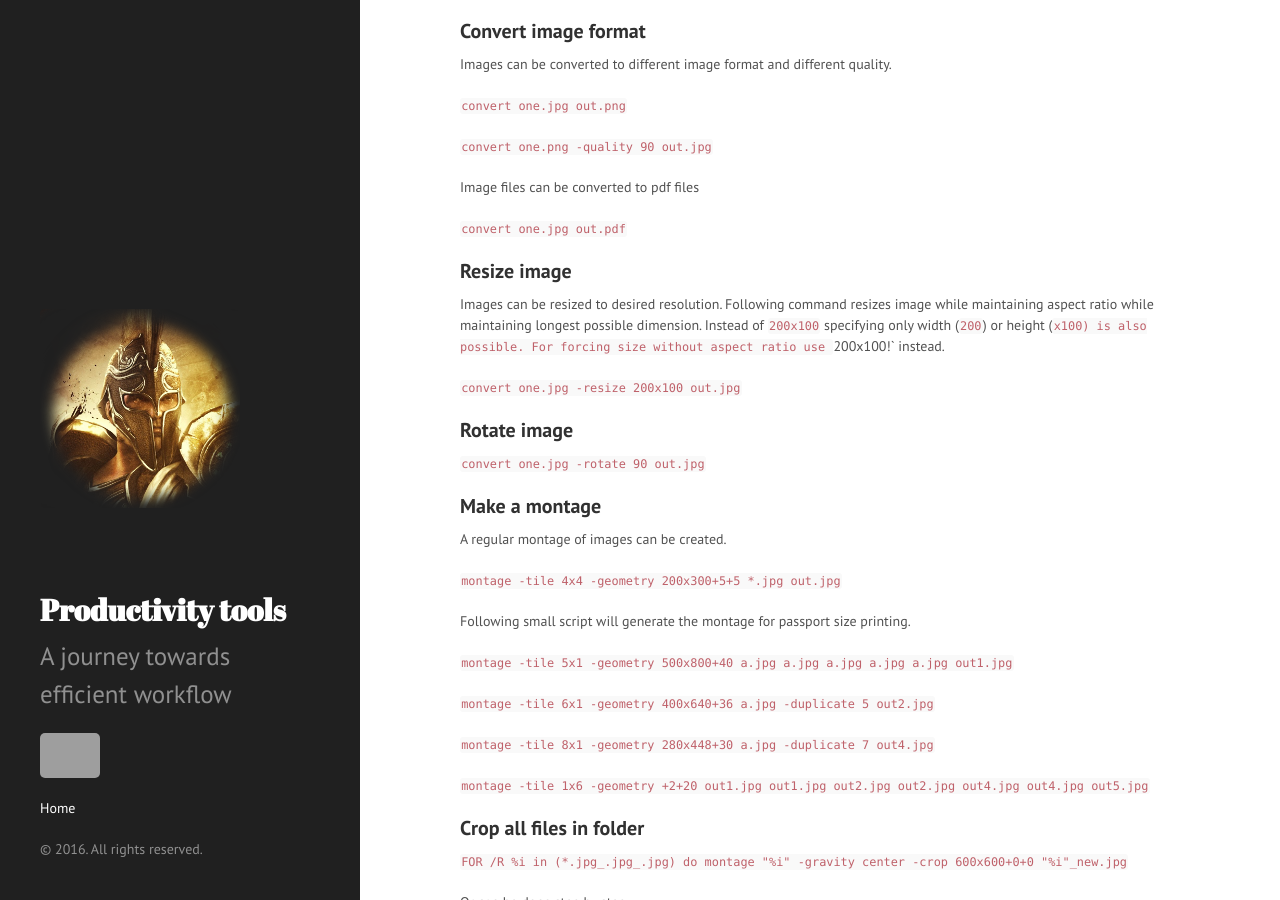
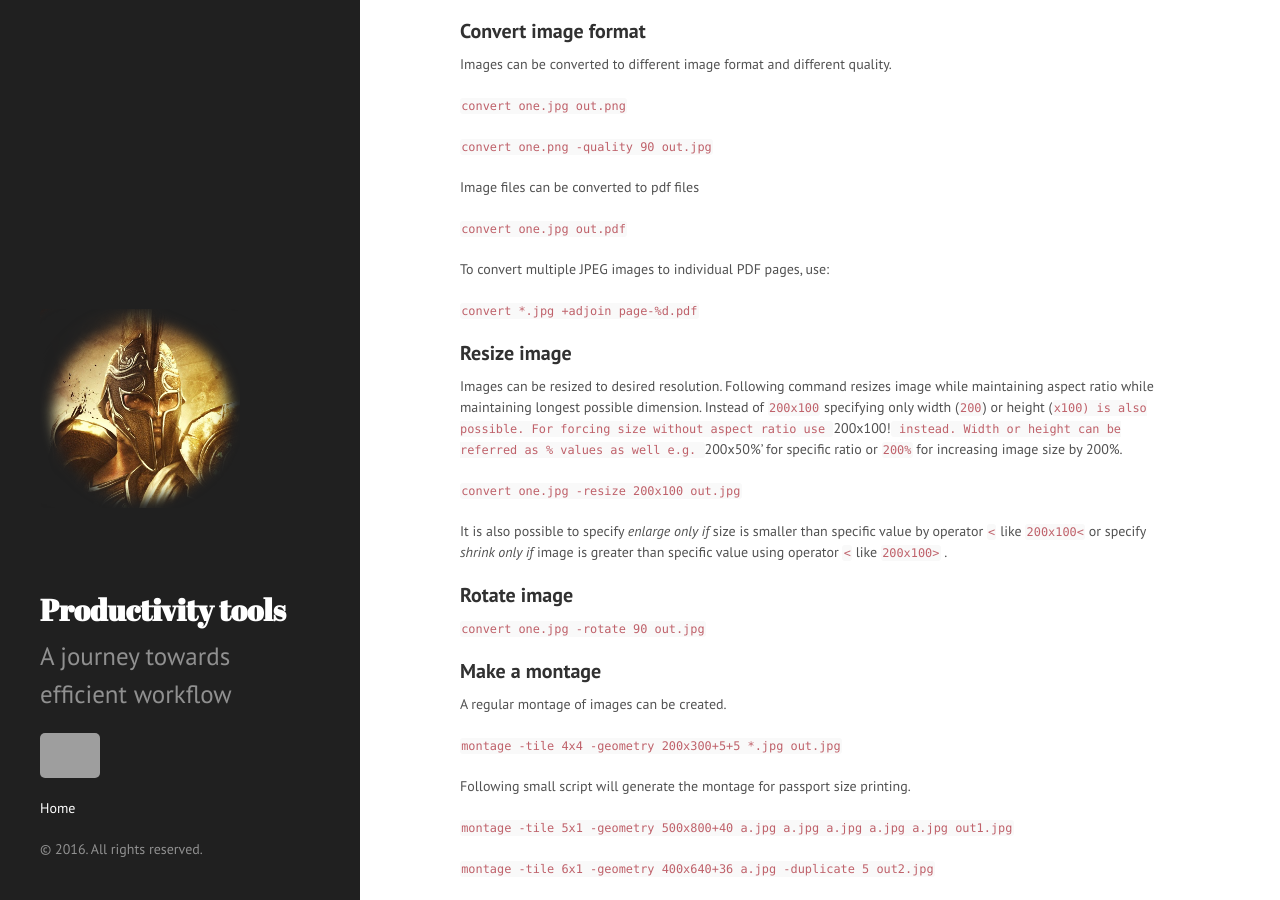
Before and after one commit to MaheshTK/MaheshTK.github.io, a Jekyll site: the page built from _posts/2016-08-10-using-image-magick.markdown, in a window 1280 px wide and 900 px high, scrolled down 579 px. Built offline with Jekyll 4.4.1, drawn with Linux system fonts in a browser that asks for light colours; grey boxes are pictures that could not be loaded.

Commit message:
Post update: Using Image Magick

```diff
--- a/_posts/2016-08-10-using-image-magick.markdown
+++ b/_posts/2016-08-10-using-image-magick.markdown
@@ -34,11 +34,17 @@ Image files can be converted to pdf files
 
 `convert one.jpg out.pdf`
 
+To convert multiple JPEG images to individual PDF pages, use:
+
+`convert *.jpg +adjoin page-%d.pdf`
+
 #### Resize image
 
-Images can be resized to desired resolution. Following command resizes image while maintaining aspect ratio while maintaining longest possible dimension. Instead of `200x100` specifying only width (`200`) or height (`x100) is also possible. For forcing size without aspect ratio use `200x100!` instead.
+Images can be resized to desired resolution. Following command resizes image while maintaining aspect ratio while maintaining longest possible dimension. Instead of `200x100` specifying only width (`200`) or height (`x100) is also possible. For forcing size without aspect ratio use `200x100!` instead. Width or height can be referred as % values as well e.g. `200x50%' for specific ratio or `200%` for increasing image size by 200%.
 
 `convert one.jpg -resize 200x100 out.jpg`
+
+It is also possible to specify _enlarge only if_ size is smaller than specific value by operator `<` like `200x100<` or specify _shrink only if_ image is greater than specific value using operator `<` like `200x100>` .
 
 #### Rotate image
 
```
